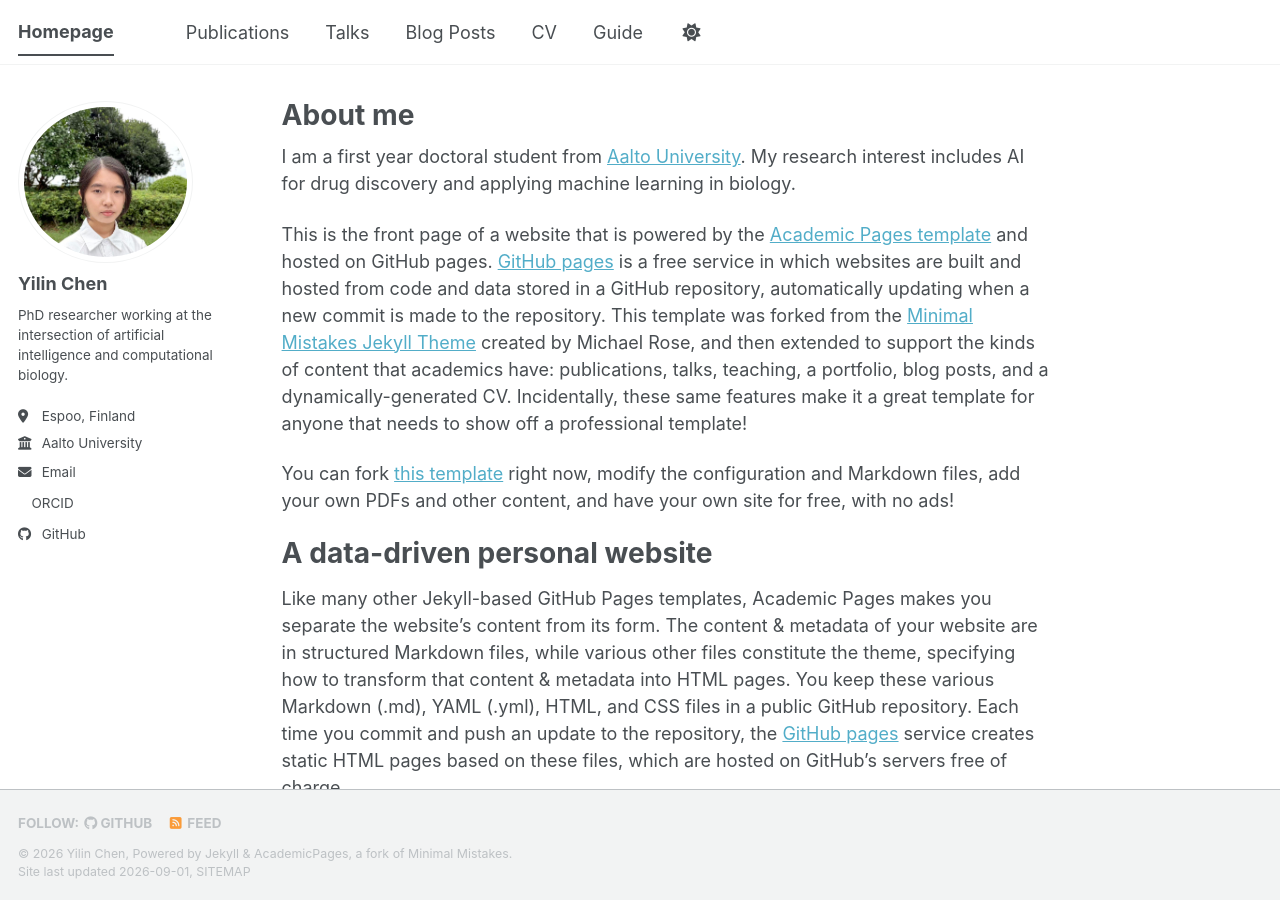
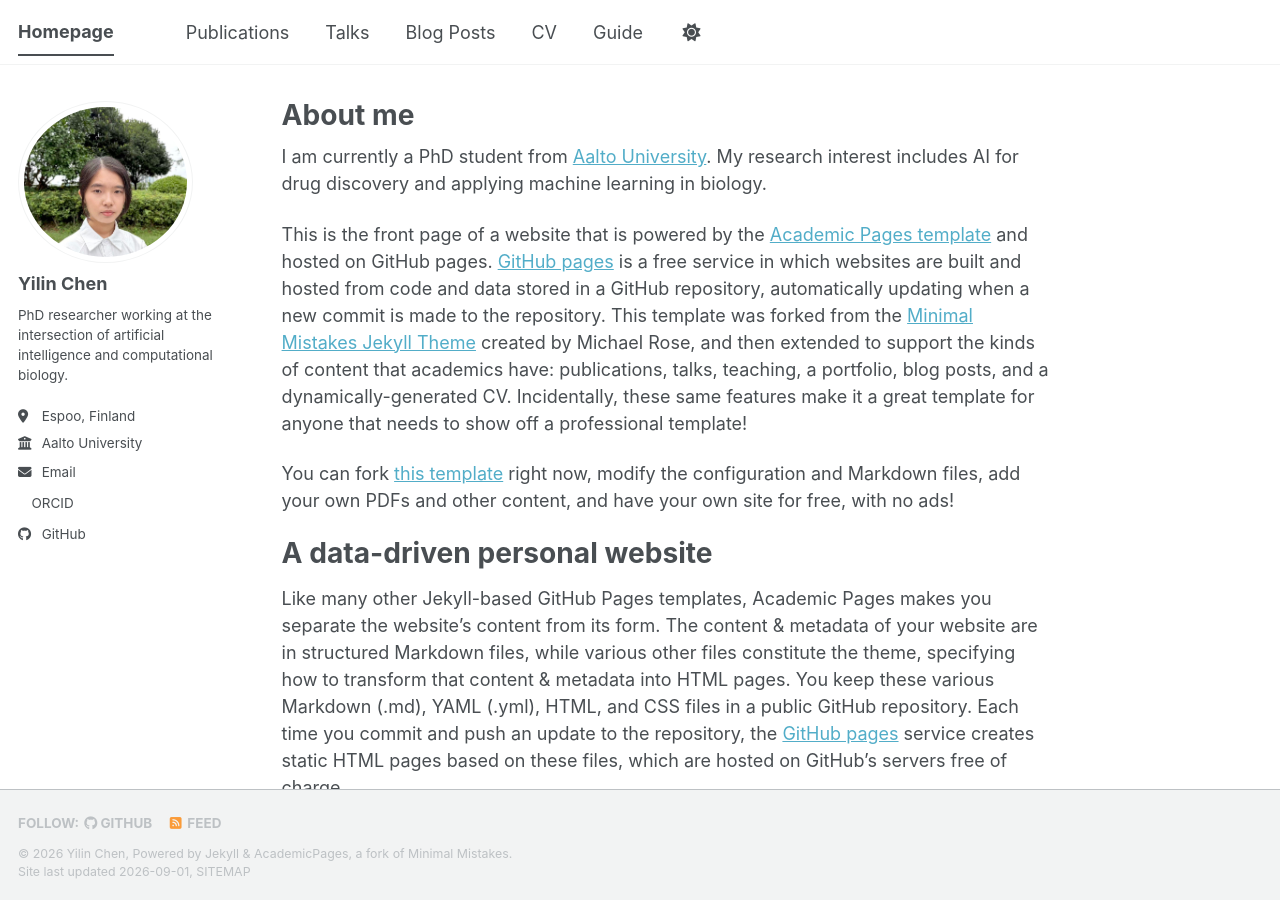
Before and after one commit to yilinchen1205/yilinchen.github.io, a Jekyll site: the page built from _pages/about.md, in a window 1280 px wide and 900 px high. Built offline with Jekyll 4.4.1, drawn with Linux system fonts in a browser that asks for light colours; a style sheet for code colours, icons or effects is not loaded.

Commit message:
Update about.md

```diff
--- a/_pages/about.md
+++ b/_pages/about.md
@@ -7,7 +7,7 @@ redirect_from:
   - /about.html
 ---
 
-I am a first year doctoral student from [Aalto University](https://www.aalto.fi/en). My research interest includes AI for drug discovery and applying machine learning in biology.
+I am currently a PhD student from [Aalto University](https://www.aalto.fi/en). My research interest includes AI for drug discovery and applying machine learning in biology.
 
 This is the front page of a website that is powered by the [Academic Pages template](https://github.com/academicpages/academicpages.github.io) and hosted on GitHub pages. [GitHub pages](https://pages.github.com) is a free service in which websites are built and hosted from code and data stored in a GitHub repository, automatically updating when a new commit is made to the repository. This template was forked from the [Minimal Mistakes Jekyll Theme](https://mmistakes.github.io/minimal-mistakes/) created by Michael Rose, and then extended to support the kinds of content that academics have: publications, talks, teaching, a portfolio, blog posts, and a dynamically-generated CV. Incidentally, these same features make it a great template for anyone that needs to show off a professional template!
 
```
